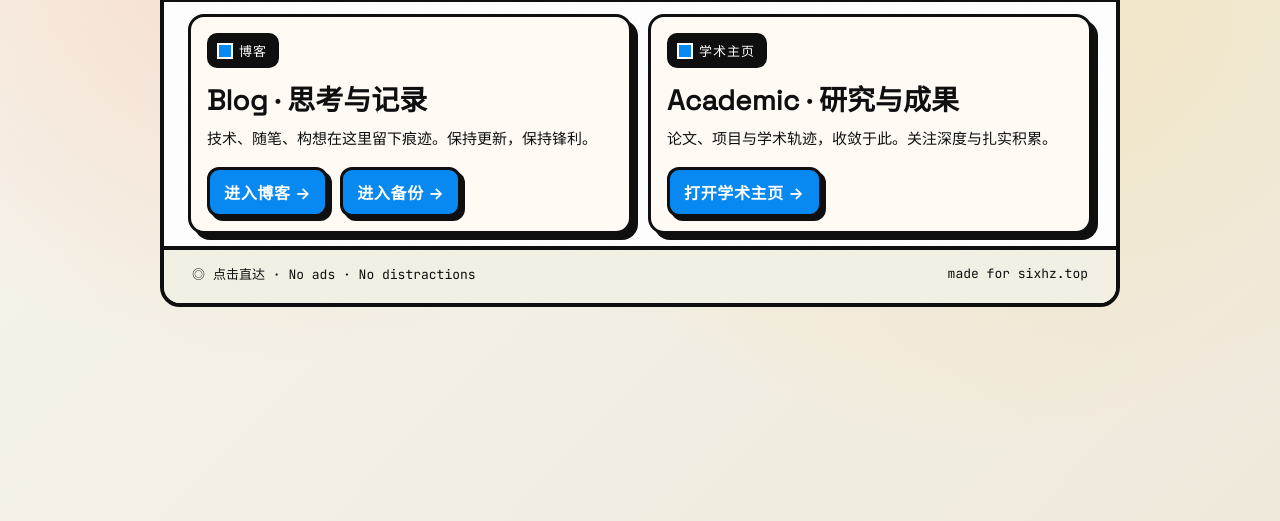
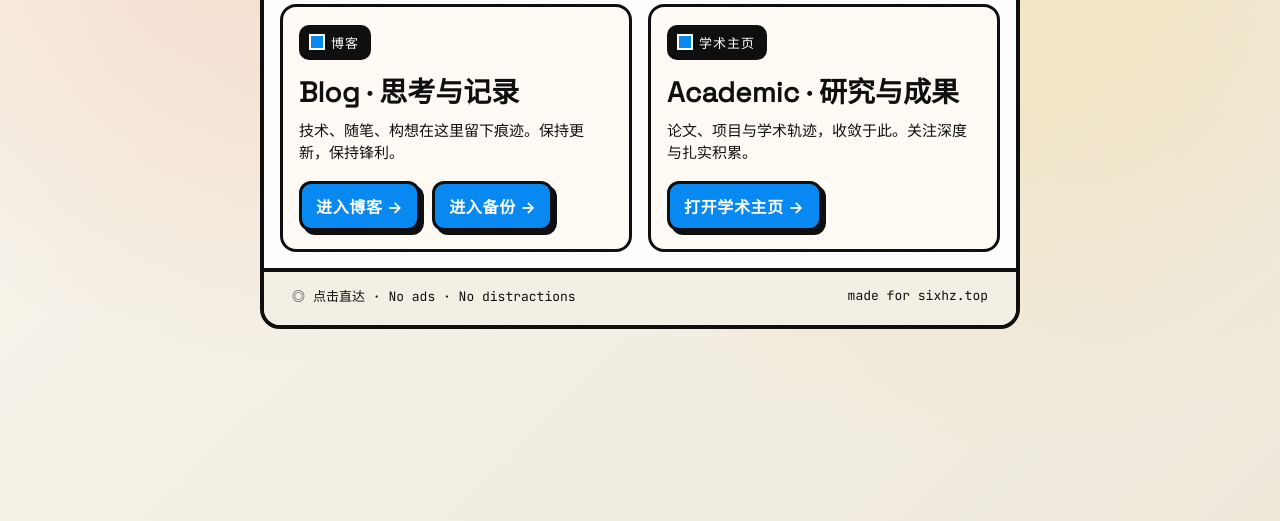
Before and after one commit to gone1724/academic-pages, a plain HTML site: page redirect/index.html in a window 1280 px wide. Shown: the part 279-800 px from the top of the page. Drawn offline with Linux system fonts and the light colour scheme.

Commit message:
feat: 调整样式以优化布局和交互体验

```diff
--- a/redirect/index.html
+++ b/redirect/index.html
@@ -100,7 +100,7 @@
         padding: 28px 16px;
       }
       main {
-        width: min(960px, 100%);
+        width: clamp(320px, 88vw, 760px);
         background: var(--block);
         border: 4px solid var(--ink);
         position: relative;
@@ -117,7 +117,7 @@
       header,
       section {
         position: relative;
-        padding: 12px 24px;
+        padding: 16px;
         z-index: 1;
       }
       header {
@@ -170,16 +170,16 @@
       }
       .card {
         position: relative;
-        padding: 16px 16px 14px;
+        padding: 18px 16px 18px;
         border: 3px solid var(--ink);
         background: #fffaf4;
-        box-shadow: 6px 6px 0 var(--ink);
-        transition: transform 120ms ease, box-shadow 120ms ease;
+        box-shadow: none;
+        transition: none;
         border-radius: var(--radius-lg);
       }
       .card:hover {
-        transform: translate(-4px, -4px);
-        box-shadow: 10px 10px 0 var(--ink);
+        transform: none;
+        box-shadow: none;
       }
       .label {
         display: inline-flex;
```
